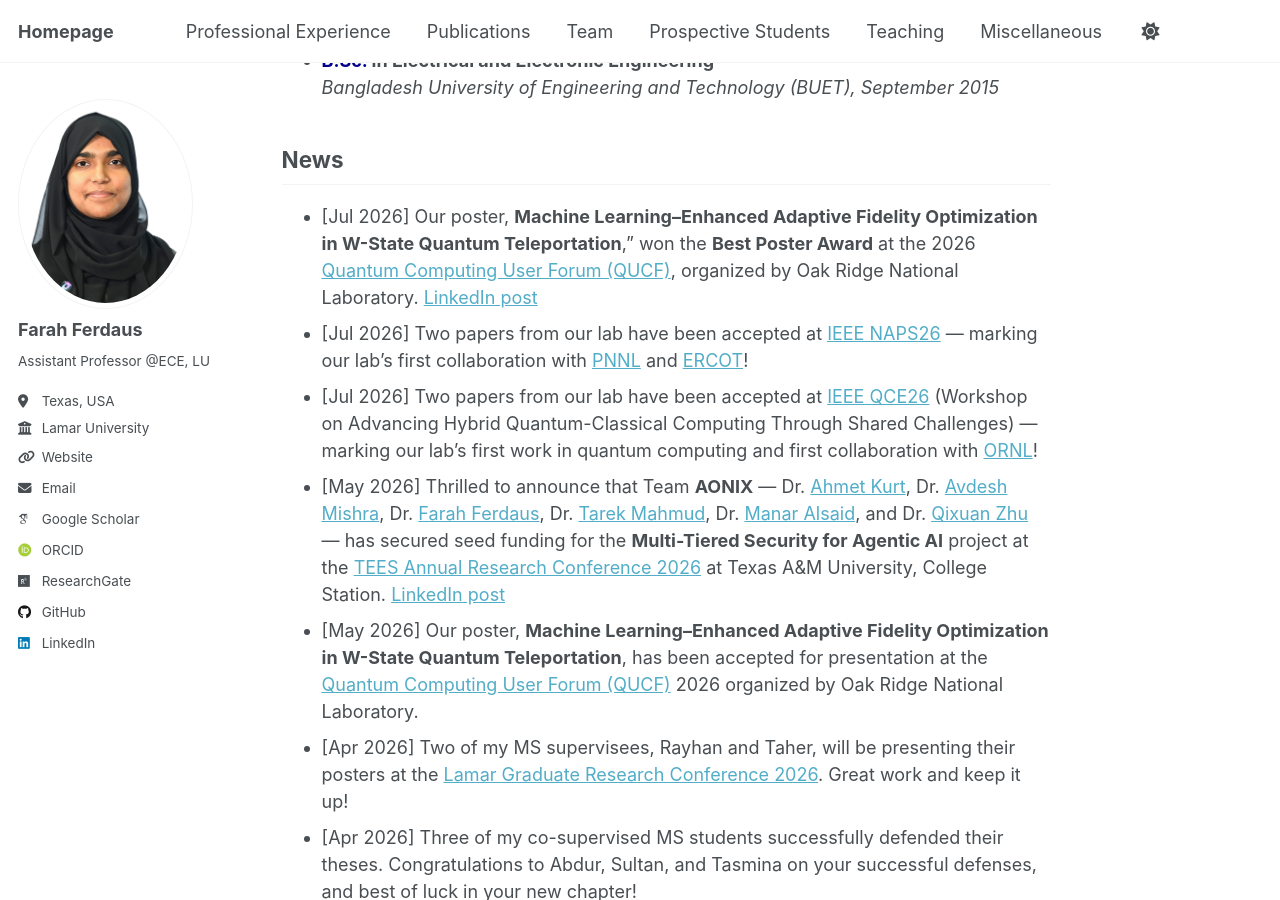
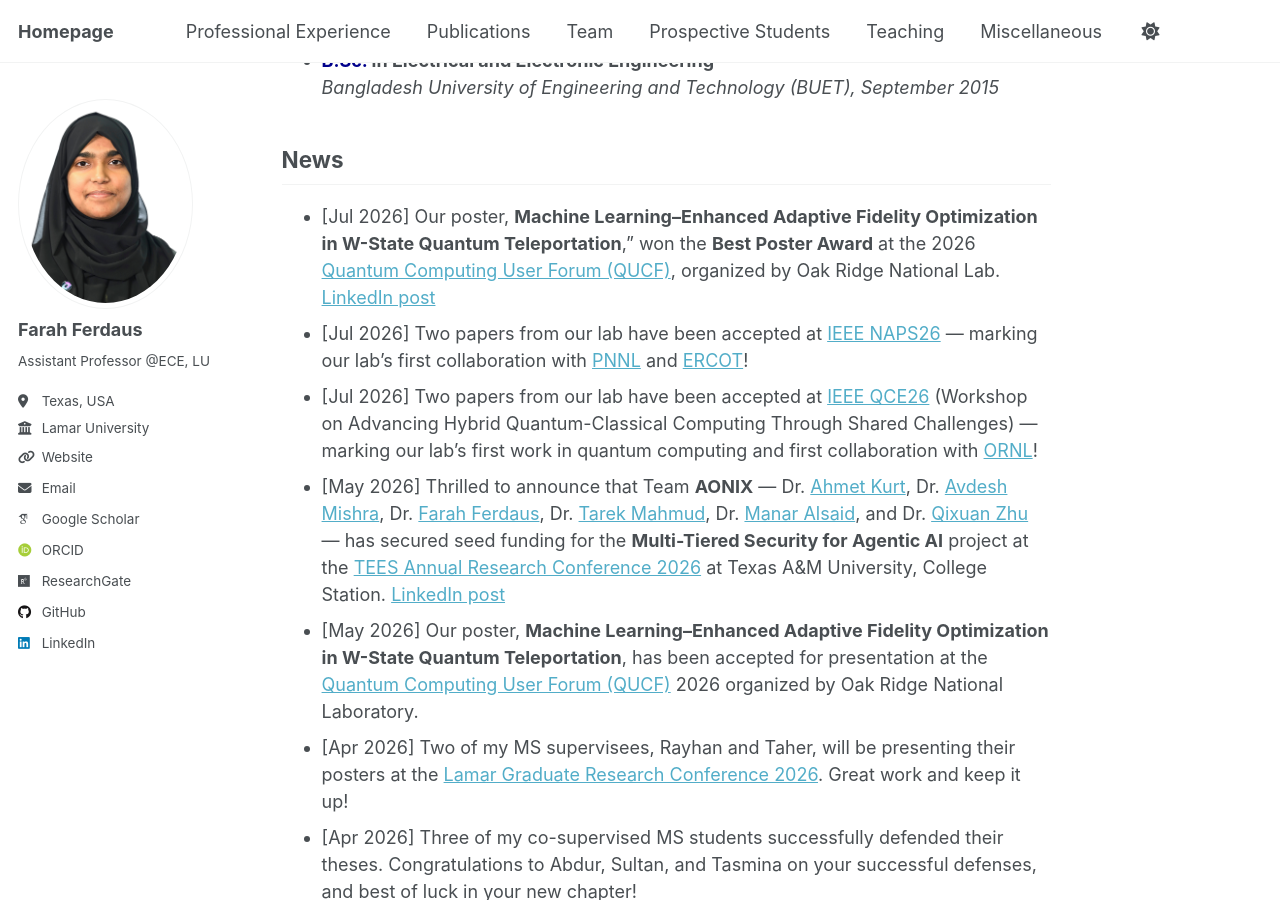
Before and after one commit to fferdaus/fferdaus.github.io, a Jekyll site: the page built from _pages/about.md, in a window 1280 px wide and 900 px high, scrolled down 915 px. Built offline with Jekyll 4.4.1, drawn with Linux system fonts in a browser that asks for light colours; emoji names are drawn with the system emoji font; some web fonts are replaced.

Commit message:
Update about.md

```diff
--- a/_pages/about.md
+++ b/_pages/about.md
@@ -61,7 +61,7 @@ I have published numerous scientific articles, including journal articles, confe
 <br> [Poster – Rayhan](https://lamar0-my.sharepoint.com/:b:/g/personal/fferdaus_lamar_edu/IQDJAmfeKdWtRoJOF0tiFMUCAV5S6lzGjz5sl6GAh_drQu0?e=ODjbzc) \| [Poster – Taher](https://lamar0-my.sharepoint.com/:b:/g/personal/fferdaus_lamar_edu/IQDaqvUznGsSSbnXCy_U9GppAXAiHoaEPJ6QIkLvs-92vq0?e=bWgcDz)
 -->
 ## News
-- [Jul 2026] Our poster, **Machine Learning–Enhanced Adaptive Fidelity Optimization in W-State Quantum Teleportation**," won the **Best Poster Award** at the 2026 [Quantum Computing User Forum (QUCF)](https://www.olcf.ornl.gov/calendar/2026-quantum-computing-user-forum/), organized by Oak Ridge National Laboratory. [LinkedIn post](https://www.linkedin.com/feed/update/urn:li:ugcPost:7486160842829369344/)
+- [Jul 2026] Our poster, **Machine Learning–Enhanced Adaptive Fidelity Optimization in W-State Quantum Teleportation**," won the **Best Poster Award** at the 2026 [Quantum Computing User Forum (QUCF)](https://www.olcf.ornl.gov/calendar/2026-quantum-computing-user-forum/), organized by Oak Ridge National Lab. [LinkedIn post](https://www.linkedin.com/feed/update/urn:li:ugcPost:7486160842829369344/)
 - [Jul 2026] Two papers from our lab have been accepted at [IEEE NAPS26](https://www.mtu.edu/ece/naps-2026/) — marking our lab's first collaboration with [PNNL](https://www.pnnl.gov) and [ERCOT](https://www.ercot.com)!
 - [Jul 2026] Two papers from our lab have been accepted at [IEEE QCE26](https://qce.quantum.ieee.org/2026/) (Workshop on Advancing Hybrid Quantum-Classical Computing Through Shared Challenges) — marking our lab's first work in quantum computing and first collaboration with [ORNL](https://www.ornl.gov)!
 - [May 2026] Thrilled to announce that Team **AONIX** — Dr. [Ahmet Kurt](https://www.etamu.edu/people/ahmet-kurt-ph-d/), Dr. [Avdesh Mishra](https://www.tamuk.edu/engineering/departments/eecs/faculty-and-staff/Avdesh-Mishra.html), Dr. [Farah Ferdaus](https://www.lamar.edu/engineering/electrical/faculty-and-staff/farah-ferdaus/index.html), Dr. [Tarek Mahmud](https://www.tamuk.edu/engineering/departments/eecs/faculty-and-staff/index.html), Dr. [Manar Alsaid](https://www.etamu.edu/people/manar-alsaid-ph-d/), and Dr. [Qixuan Zhu](https://www.shsu.edu/directory/employee-profiles/zhu-qixuan-qxz002) — has secured seed funding for the **Multi-Tiered Security for Agentic AI** project at the [TEES Annual Research Conference 2026](https://tarc.tamu.edu/) at Texas A&M University, College Station. [LinkedIn post](https://www.linkedin.com/posts/congratulations-to-the-winning-teams-of-the-ugcPost-7463748066697707520-Hq5M/?utm_source=social_share_send&utm_medium=member_desktop_web&rcm=ACoAABQayYQBywVMffeM2RtnFXdDlOwVNW9OAlE)
```
